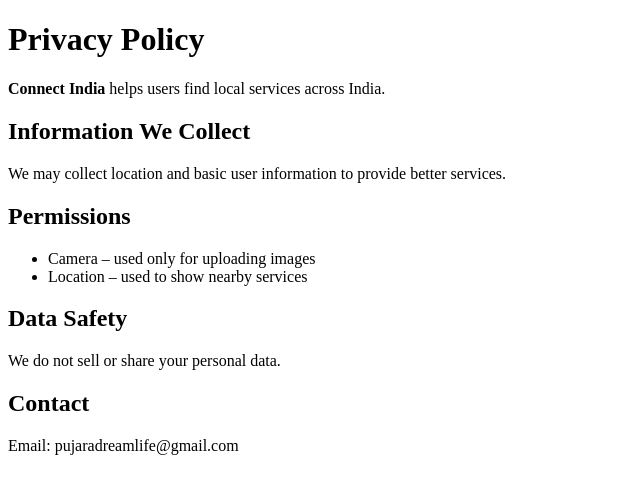
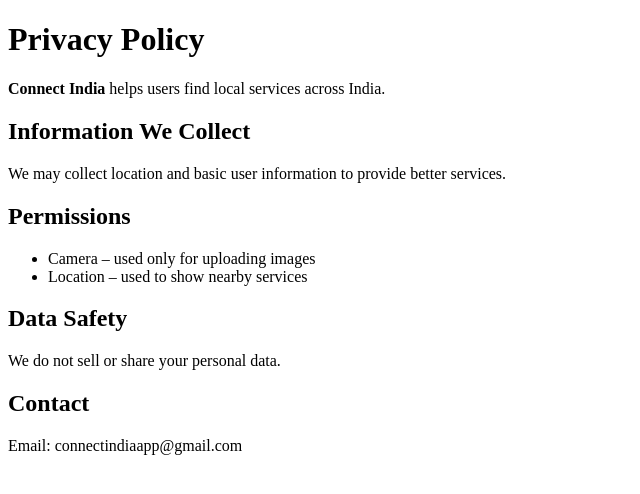
Before and after one commit to pujara403/connect-india-privacy-policy, a plain HTML site: page index.html in a window 1280 px wide. Shown: the full height of the page, 0-640 px from the left. Drawn offline with Linux system fonts and the light colour scheme.

Commit message:
Update index.html

```diff
--- a/index.html
+++ b/index.html
@@ -22,7 +22,7 @@
 <p>We do not sell or share your personal data.</p>
 
 <h2>Contact</h2>
-<p>Email: pujaradreamlife@gmail.com</p>
+<p>Email: connectindiaapp@gmail.com</p>
 
 </body>
 </html>
```
